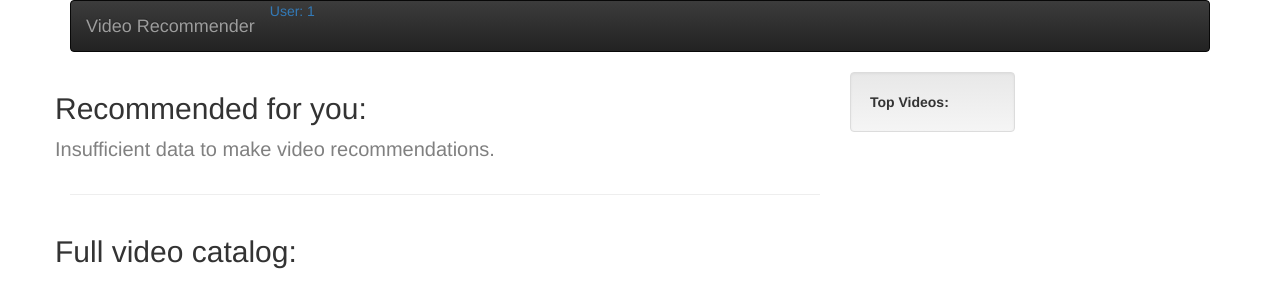
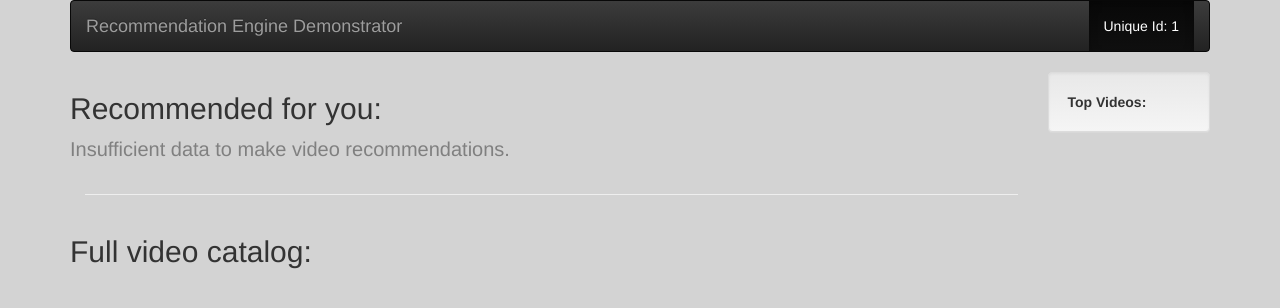
Before and after one commit to ktcodebite/msitproject, a Django app: template templates/moviegeek/index.html in a window 1280 px wide. Shown: the top 308 px of the page. Run offline with Django 3.2, Linux system fonts and the light colour scheme; tables that the repository leaves empty hold one stand-in row (values such as "Sample post"); the template is opened without the code that fills it: values that come from a table or form of the project are taken from there, most other values are stand-ins (such as "Sample title", 1, 10 or a date in 2020); data that the repository does not hold is empty; some libraries are stand-ins or nearby versions.

Commit message:
UI improvements and bug fixes

```diff
--- a/templates/moviegeek/base.html
+++ b/templates/moviegeek/base.html
@@ -10,7 +10,6 @@
     <!-- Bootstrap -->
     <link href="http://maxcdn.bootstrapcdn.com/bootstrap/3.2.0/css/bootstrap.min.css" rel="stylesheet">
     <link href="http://maxcdn.bootstrapcdn.com/bootstrap/3.2.0/css/bootstrap-theme.min.css" rel="stylesheet">
-
 
     <!-- HTML5 shim and Respond.js for IE8 support of HTML5 elements and media queries -->
     <!-- WARNING: Respond.js doesn't work if you view the page via file:// -->
@@ -30,49 +29,39 @@
     </script>
 
       {% block head %}{% endblock head %}
+      <style>
+        img{
+          border-radius: 5px;
+        }
+      </style>
 </head>
-<body>
+<body style="background-color: lightgray;">
     <div class="container">
-        <nav class="navbar navbar-inverse no-padding">
-            <div class="navbar-header">
-                <button type="button" class="navbar-toggle"
-                        data-toggle="collapse" data-target=".navbar-collapse">
-                    <span class="sr-only">Toggle navigation</span>
-                    <span class="icon-bar"></span>
+        <nav class="navbar navbar-inverse" role="navigation">
+            <div class="container-fluid">
+              <!-- Brand and toggle get grouped for better mobile display -->
+              <div class="navbar-header">
+                <button type="button" class="navbar-toggle" data-toggle="collapse" data-target="#bs-example-navbar-collapse-1">
+                  <span class="sr-only">Toggle navigation</span>
+                  <span class="icon-bar"></span>
+                  <span class="icon-bar"></span>
+                  <span class="icon-bar"></span>
                 </button>
-                <a class="navbar-brand" href="/">Video Recommender</a>
-                <a href="/analytics/user/{{user_id}}/">User: {{ user_id }} </a>
+                <a class="navbar-brand" href="/">Recommendation Engine Demonstrator</a>
+              </div>
 
-            </div>
-            <!-- Search -->
-            <!-- <div class="nav nav-pills pull-right">
+              <!-- Collect the nav links, forms, and other content for toggling -->
+              <div class="collapse navbar-collapse" id="bs-example-navbar-collapse-1">
+                <ul class="nav navbar-nav navbar-right">
+                  <li class="active"><a href="/analytics/user/{{user_id}}/">Unique Id: {{ user_id }} </a></li>
+                </ul>
 
-                <form class="navbar-form" action="/movies/search/">
-                    <div class="form-group" style="display:inline;">
-                        <input type="text" class="form-control" placeholder="Search" name="q" style="bg-color='gray'" maxlength="40">
-                        <button class="input-group-addon" style="width: 40px"><i class="glyphicon glyphicon-search" title="Search"></i></button>
-                    </div>
-                  </form>
-            </div> -->
-        </nav>
-        <!-- end of top -->
+              </div><!-- /.navbar-collapse -->
+            </div><!-- /.container-fluid -->
+          </nav>
 
-        <div class="row">
-            <!-- <div class="col-sm-2 sidebar collapse navbar-collapse">
-                <div class="well">
-                    <strong>Genres</strong><br/>
-                    <ul class="nav nav-sidebar">
-                    {% if genres %}
-                    {% for genre in genres %}
-                        <li> <a href="/movies/genre/{{genre.name}}"
-                                onclick="add_impression({{ user_id }}, 'genre:{{genre.name}}', 0
-                                        , '{{ session_id }}',
-                                        '{{ csrf_token }}')">{{ genre.name }}</a> </li>
-                    {% endfor %}
-                    {% endif %}
-                    </ul>
-                </div>
-            </div> -->
+        <div class="row" style="margin-left: 0 !important;">
+
             {% block content %}{% endblock content %}
 
         </div>
--- a/templates/moviegeek/index.html
+++ b/templates/moviegeek/index.html
@@ -153,11 +153,11 @@
                             img.setAttribute('id', movie_id);
                             img.setAttribute('class', 'movie img-rounded');
                             img.setAttribute('src', image_url);
-                            img.setAttribute('style','height: 280px; margin-bottom: 10px; cursor: pointer;')
+                            img.setAttribute('style','width: 70%; margin-bottom: 10px; cursor: pointer;')
                             img.setAttribute('title', title);
 
                             div = document.createElement("div");
-                            div.setAttribute('class', 'col-xs-4');
+                            div.setAttribute('class', 'col-xs-3');
                             div.appendChild(img)
 
                             yolo = document.createElement("p")
@@ -221,7 +221,7 @@
 {% endblock head %}
 
 {% block content %}
-    <div class="col-xs-8 main max-size">
+    <div class="col-xs-10 main max-size">
         <div id="association_rules_recs" class="row" style="display: none">
             <h2>Recommended for you:</h2>
 
```
Also changed, not shown: templates/moviegeek/detail.html (+13 -16 lines).
